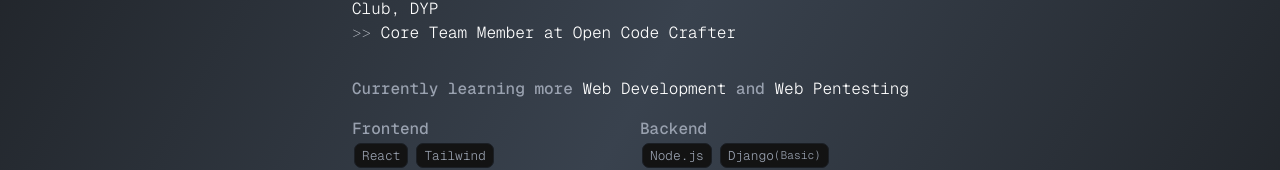
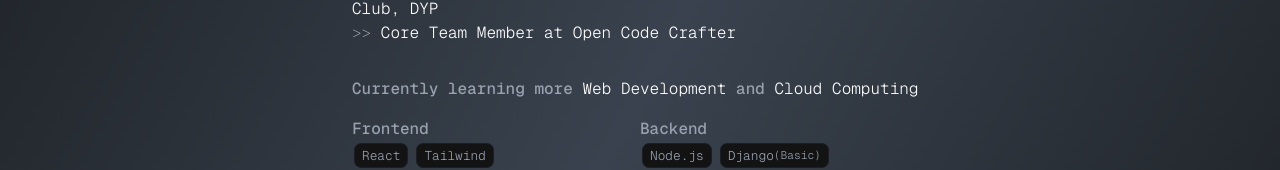
Before and after one commit to Sami3160/portfolio, a React (Vite) app: page / in a window 1280 px wide. Shown: the part 899-1069 px from the top of the page. Built offline with nearby package versions, Linux system fonts and the light colour scheme.

Commit message:
updated links

```diff
--- a/src/components/About.jsx
+++ b/src/components/About.jsx
@@ -173,7 +173,7 @@ export default function About() {
             and
             <span style={{ fontFamily: "Geist Light", color: "white" }}>
               {" "}
-              Web Pentesting{" "}
+              Cloud Computing{" "}
             </span>
           </p>
 
--- /dev/null
+++ b/src/components/Projects.jsx
@@ -0,0 +1,9 @@
+import React from 'react'
+
+export default function Projects() {
+  return (
+    <div>
+
+    </div>
+  )
+}
--- a/src/components/Socials.jsx
+++ b/src/components/Socials.jsx
@@ -21,7 +21,7 @@ export default function Socials() {
         <li onMouseEnter={()=>setHoveredPlatform("linkedin")} onMouseLeave={()=>setHoveredPlatform("")}>
           <a
 
-            href="https://www.github.com/sami3160"
+            href="https://www.linkedin.com/in/sami-bhadgaokar-285833225/"
             target="_blank"
             className="text-gray-500 hover:text-gray-900 cursor-pointer dark:hover:text-white dark:text-gray-400"
           >
@@ -60,7 +60,7 @@ export default function Socials() {
         </li>
         <li onMouseEnter={()=>setHoveredPlatform("leetcode")} onMouseLeave={()=>setHoveredPlatform("")}>
           <a
-            href="https://www.github.com/sami3160"
+            href="https://www.leetcode.com/sami3160"
             target="_blank"
             className="text-gray-500 hover:text-gray-900 cursor-pointer dark:hover:text-white dark:text-gray-400"
           >
```
